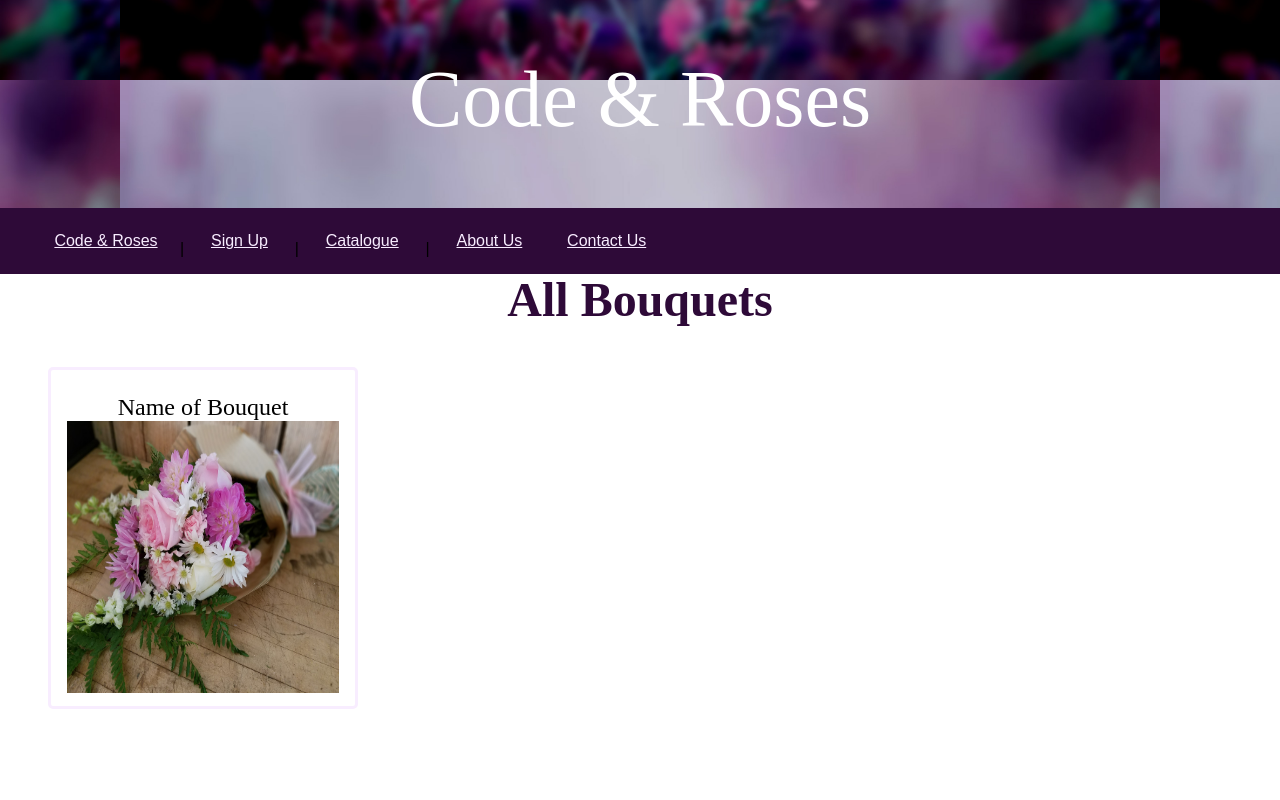
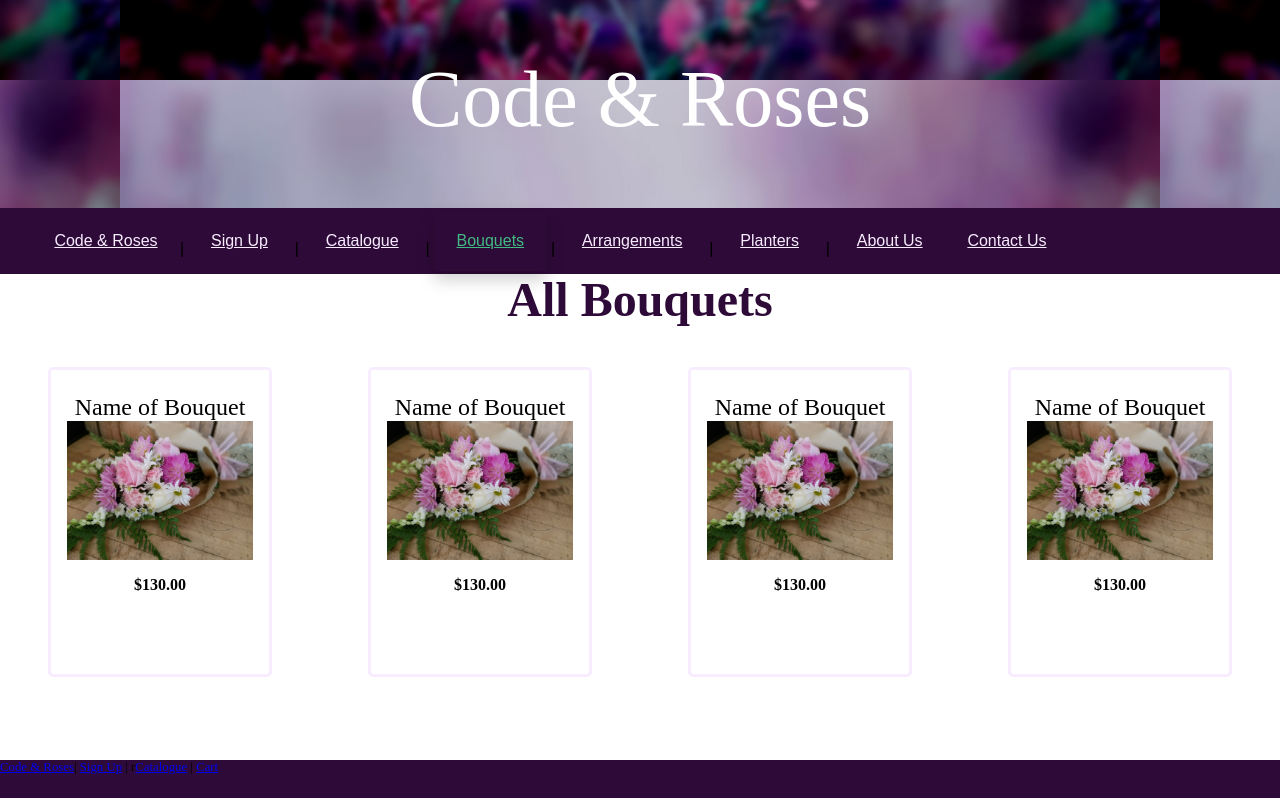
Before and after one commit to mmartinez218/codeAndRoses, a Vue app: page /Bouquets in a window 1280 px wide. Built offline with nearby package versions, Linux system fonts and the light colour scheme.

Commit message:
Add files via upload

```diff
--- a/src/App.vue
+++ b/src/App.vue
@@ -5,7 +5,10 @@
     <div id="navBar">
       <router-link id="nav" to="/">Code & Roses</router-link>|
       <router-link id="nav" to="/SignUp">Sign Up</router-link> |
-      <router-link id="nav" to="/FlowerPage">Catalogue</router-link> |
+      <router-link id="nav" class="subMenu" to="/FlowerPage">Catalogue</router-link> |
+      <router-link class="subNav" to="/Bouquets">Bouquets</router-link> |
+      <router-link id="nav" to="/VaseArrangements">Arrangements</router-link> |
+      <router-link id="nav" to="/Planters">Planters</router-link> |
       <router-link id="nav" to="/About">About Us</router-link>
       <router-link id="nav" to="/Contact">Contact Us</router-link>
     </div>
@@ -65,8 +68,8 @@
 
 #footer{
     font-size: 0.8em;
-    position: absolute;
-    top: 75em;
+    position: fixed;
+    top: 95vh;
     background-color:#2E0A38;
     height: 3em;
     width: 100%;
@@ -119,10 +122,10 @@ h3{
 #galleryBox{
     opacity: 0;
     background-color: brown;
-    margin: 1.1em 1.1em 1.1em 1.1em;
+    margin-top: 4em;
     padding: 1.5em;
     width: 62%;
-    height: 55%;
+    height: 45%;
     position:absolute;
     z-index: 3;
     background-color:rgba(248,237,255,0.9);
@@ -140,20 +143,26 @@ h3{
 
 .galleryCon{
     position: relative;
+    display: flex;
+    flex-direction: column;
    /* background-color:green;*/
     width: 17em;
-    height: 17em;
+    height: auto;
     margin: 0em 3em 0em 3em;
-    padding: 0em 1em 4em 1em;
+    padding: 0em 1em 5% 1em;
     z-index: 1;
     border-style: solid;
     border-color: #F8EDFF;
     border-radius: 5px;
+        align-items: center;
+
+
 }
 
 .galleryImgs{
+    position: relative;
     width: 100%;
-    height: 100%;
+    height: 80%;
     z-index: 1;
 }
 
@@ -195,12 +204,28 @@ h3{
   background-color: white;
 }
 
+.price{
+    font-weight: 600;
+    text-align: center;
+    }
+
 #rView{
     position:relative;
     top:4.6em;
     z-index: -1;
 
 }
+.subMenu:hover .subNav {
+    opacity: 1;
+}
+
+.subNav{
+  position: absolute;
+  width: 160px;
+  box-shadow: 0px 8px 16px 0px rgba(0,0,0,0.2);
+  z-index: 1;
+}
+
 
 #title{
     text-align: center;
--- a/src/components/HelloWorld.vue
+++ b/src/components/HelloWorld.vue
@@ -1,37 +1,35 @@
 <template>
   <div class="hello">
-
-
     <div class="homeGallery">
         <div class="galleryCon">
-            <p id="title">  Title One </p>
+            <p id="title">  Bouquets </p>
             <div id="galleryBox">
                 <div id="galleryCaption">
-                Something Fancy about this flower
+                Flower bouquets are often given for special occasions
                 </div><br/>
-                 <button @click="ChangeAddItem" id="button"> Buy It</button>
+                 <button @click="ChangeAddItem" id="button"> See the full collection</button>
             </div>
             <img src="../imgs/e630e5aba6313f6472dd9ae263b20e88_23.jpg" class="galleryImgs"/>
         </div>
 
         <div class="galleryCon">
-            <p id="title">  Title Two </p>
+            <p id="title"> Arrangements </p>
              <div id="galleryBox">
                 <div id="galleryCaption">
-                Something Fancy about this flower
+                    Flower arrangements are an important part of the ambience on any occasion. Arrangements come in glass vases and are bigger than Bouquet
                 </div><br/>
-                <button @click="ChangeAddItem" id="button"> Buy It</button>
+                <button @click="ChangeAddItem" id="button">See the full collection</button>
             </div>
             <img src="../imgs/0000355_exquisite-flower-bouquet-with-red-roses-white-oriental-lilies-and-greenery_550.jpeg" class="galleryImgs"/>
         </div>
 
         <div class="galleryCon">
-            <p id="title">  Title three </p>
+            <p id="title">  Planters </p>
             <div id="galleryBox">
                 <div id="galleryCaption">
-                Something Fancy about this flower
+                    A planter comes in pots made from plastic, wood, or stone. Pot selection will vary on seller. The soil in the planters will help your flowers live longer.
                 </div><br/>
-                <button @click="ChangeAddItem" id="button"> Buy It</button>
+                <button @click="ChangeAddItem" id="button">See the full collection</button>
              </div>
              <a href="../imgs/lethal-combination-standard_1.jpg">
                 <img src="../imgs/lethal-combination-standard_1.jpg" class="galleryImgs"/>
--- a/src/views/Bouquets.vue
+++ b/src/views/Bouquets.vue
@@ -1,20 +1,76 @@
 <template >
   <div class="home">
       <h2> All Bouquets </h2>
-
+        <div class="homeGallery">
             <div class="galleryCon">
                 <p id="title">  Name of Bouquet </p>
+
                 <div id="galleryBox">
                     <div id="bouquetCaption">
                     Description of bouquet
                     </div>
-                <div id="bouquetPrice">
-                Price of bouquet <!--in bold--->
-                </div>
+
                     <br/>
                      <button @click="ChangeAddItem" id="button"> Add to Cart </button><!---this is supposed to link to the Shopping Cart--->
                 </div>
                 <img src="../imgs/standardBouquet.jpg" class="galleryImgs"/>
+                <p id="bouquetPrice" class="price">
+                    $130.00 <!--in bold--->
+                    </p>
+
+
+            </div><div class="galleryCon">
+                <p id="title">  Name of Bouquet </p>
+
+                <div id="galleryBox">
+                    <div id="bouquetCaption">
+                    Description of bouquet
+                    </div>
+
+                    <br/>
+                     <button @click="ChangeAddItem" id="button"> Add to Cart </button><!---this is supposed to link to the Shopping Cart--->
+                </div>
+                <img src="../imgs/standardBouquet.jpg" class="galleryImgs"/>
+                <p id="bouquetPrice" class="price">
+                    $130.00 <!--in bold--->
+                    </p>
+
+
+            </div><div class="galleryCon">
+                <p id="title">  Name of Bouquet </p>
+
+                <div id="galleryBox">
+                    <div id="bouquetCaption">
+                    Description of bouquet
+                    </div>
+
+                    <br/>
+                     <button @click="ChangeAddItem" id="button"> Add to Cart </button><!---this is supposed to link to the Shopping Cart--->
+                </div>
+                <img src="../imgs/standardBouquet.jpg" class="galleryImgs"/>
+                <p id="bouquetPrice" class="price">
+                    $130.00 <!--in bold--->
+                    </p>
+
+
+            </div><div class="galleryCon">
+                <p id="title">  Name of Bouquet </p>
+
+                <div id="galleryBox">
+                    <div id="bouquetCaption">
+                    Description of bouquet
+                    </div>
+
+                    <br/>
+                     <button @click="ChangeAddItem" id="button"> Add to Cart </button><!---this is supposed to link to the Shopping Cart--->
+                </div>
+                <img src="../imgs/standardBouquet.jpg" class="galleryImgs"/>
+                <p id="bouquetPrice" class="price">
+                    $130.00 <!--in bold--->
+                    </p>
+
+
+            </div>
     </div>
   </div>
 </template>
--- a/src/views/FlowerPage.vue
+++ b/src/views/FlowerPage.vue
@@ -1,12 +1,11 @@
 <template>
   <div class="about">
-    <h2>Shop Collection</h2>
-      <button @click="ChangeAddItem" id="button"> Add Item</button>
+    <h2></h2>
+      <button @click="ChangeAddItem" id="button" > Add Item</button>
        <div v-if="page===1">
         <AddItemsV/>
             </div>
 
-        <Products />
   </div>
 </template>
 <script>
--- a/src/views/SignUp.vue
+++ b/src/views/SignUp.vue
@@ -1,7 +1,7 @@
 <template>
   <div id="form" >
       <h2> Create an Account</h2>
-        <form action="/addAdmin.php" method="post">
+        <form action="/Codeandroses/addAdmin.php" method="post">
             <p id="formHeading">First name: </p>
             <input v-model="message" placeholder="First Name" name="firstname">
 
```
Also changed, not shown: src/router.js (+6 -1 lines). Lines whose indentation alone changed are shown as unchanged.
